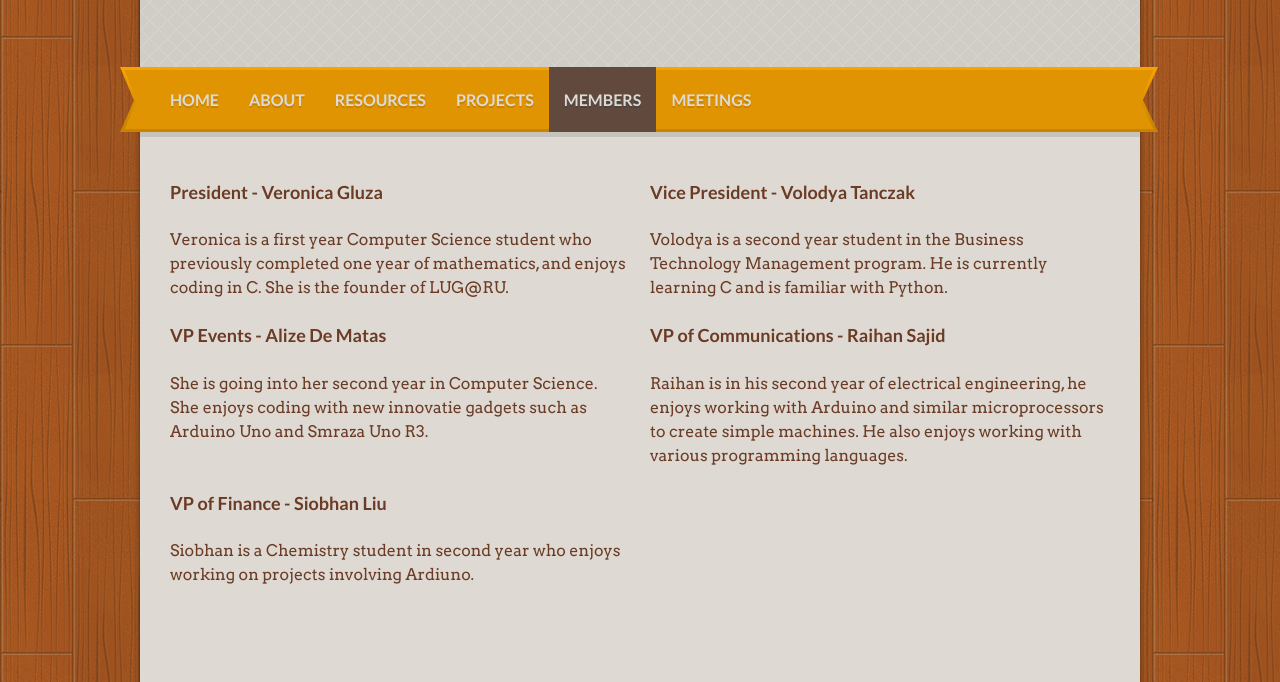
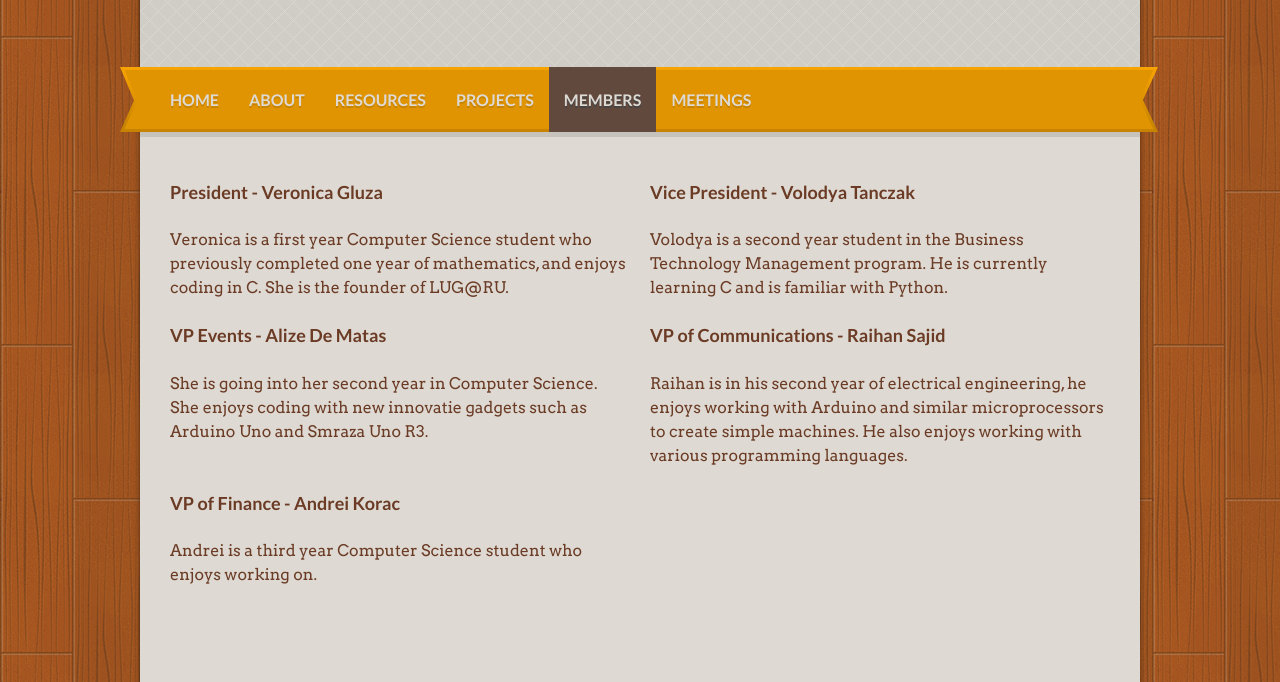
Before and after one commit to LUGRyerson/LUGRyerson.github.io, a plain HTML site: page members.html in a window 1280 px wide. Shown: the part 118-800 px from the top of the page. Drawn offline with nearby package versions, Linux system fonts and the light colour scheme.

Commit message:
Updated members

```diff
--- a/members.html
+++ b/members.html
@@ -91,8 +91,8 @@
 						</div>
 
 						<div class="one-half last">
-							<h4 >VP of Finance - Siobhan Liu</h4>
-							Siobhan is a Chemistry student in second year who enjoys working on projects involving Ardiuno.
+							<h4 >VP of Finance - Andrei Korac</h4>
+							Andrei is a third year Computer Science student who enjoys working on.
 						</div>
 
 						<div class="cf"></div>
```
